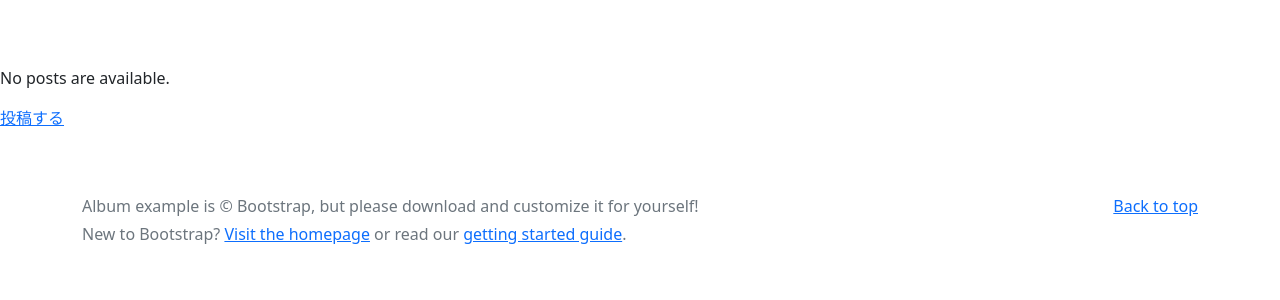
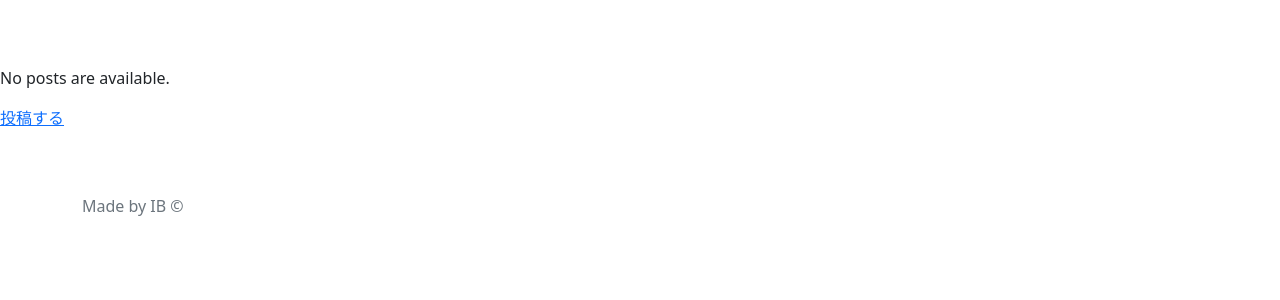
Before and after one commit to N-kota/HkGd, a Django app: page /hackathonguild/ in a window 1280 px wide. Shown: the part 354-654 px from the top of the page. Run offline with Django 3.2, Linux system fonts and the light colour scheme; data that the repository does not hold is empty; some libraries are stand-ins or nearby versions.

Commit message:
投稿後のリダイレクト機能実装

```diff
--- a/hackathonguild/templates/hackathonguild/index.html
+++ b/hackathonguild/templates/hackathonguild/index.html
@@ -21,6 +21,7 @@
         </div>
       </div>
     </div>
+
     <div class="navbar navbar-dark bg-dark shadow-sm">
       <div class="container">
         <a href="#" class="navbar-brand d-flex align-items-center">
@@ -84,11 +85,7 @@
 
   <footer class="text-muted py-5">
     <div class="container">
-      <p class="float-end mb-1">
-        <a href="#">Back to top</a>
-      </p>
-      <p class="mb-1">Album example is &copy; Bootstrap, but please download and customize it for yourself!</p>
-      <p class="mb-0">New to Bootstrap? <a href="/">Visit the homepage</a> or read our <a href="../getting-started/introduction/">getting started guide</a>.</p>
+      <p class="mb-0">Made by IB ©</p>
     </div>
   </footer>
 
--- a/hackathonguild/views.py
+++ b/hackathonguild/views.py
@@ -23,6 +23,7 @@ def post_detail(request, post_id):
     }
     return render(request, 'hackathonguild/post_detail.html', context)
 
+
 def make_post(request):
     return render(request, 'hackathonguild/make_post.html')
 
@@ -42,19 +43,9 @@ def submit_post(request):
     #post_delete_date = datetime.datetime.combine(timezone.now(), basetime) + datetime.timedelta(hours=1)
     post_delete_date = timezone.now() + datetime.timedelta(hours=1)
 
-    print(poster_name)
-    print(hackathon_date)
-    print(recluting_headcount)
-
     post = Post.objects.create(poster_name=poster_name, poster_mail=poster_mail, product_name=product_name, hackathon_date=hackathon_date, recluting_headcount=recluting_headcount, delete_key=delete_key, product_brief=product_brief, file=file, posted_date=posted_date, post_delete_date=post_delete_date)
 
-
-    latest_posts = Post.objects.order_by('-posted_date')
-
-    context = {
-        'latest_posts': latest_posts,
-    }
-    return render(request, 'hackathonguild/index.html', context)
+    return redirect('hackathonguild:index')
 
 
 def join_to_project(request, post_id):
@@ -64,15 +55,9 @@ def join_to_project(request, post_id):
     participate_product_id = request.POST.get('participate_product_id')
     participate_date = timezone.now()
 
-
     Participant.objects.create(participant_name=participant_name, participant_mail=participant_mail, enthusiasm=enthusiasm, participate_product_id=participate_product_id, participate_date=participate_date)
 
-    post = get_object_or_404(Post, pk=post_id)
-    print('join')
-    context = {
-        'post': post
-    }
-    return render(request, 'hackathonguild/post_detail.html', context)
+    return redirect('hackathonguild:index')
 
 
 def make_random_string(length):
```
